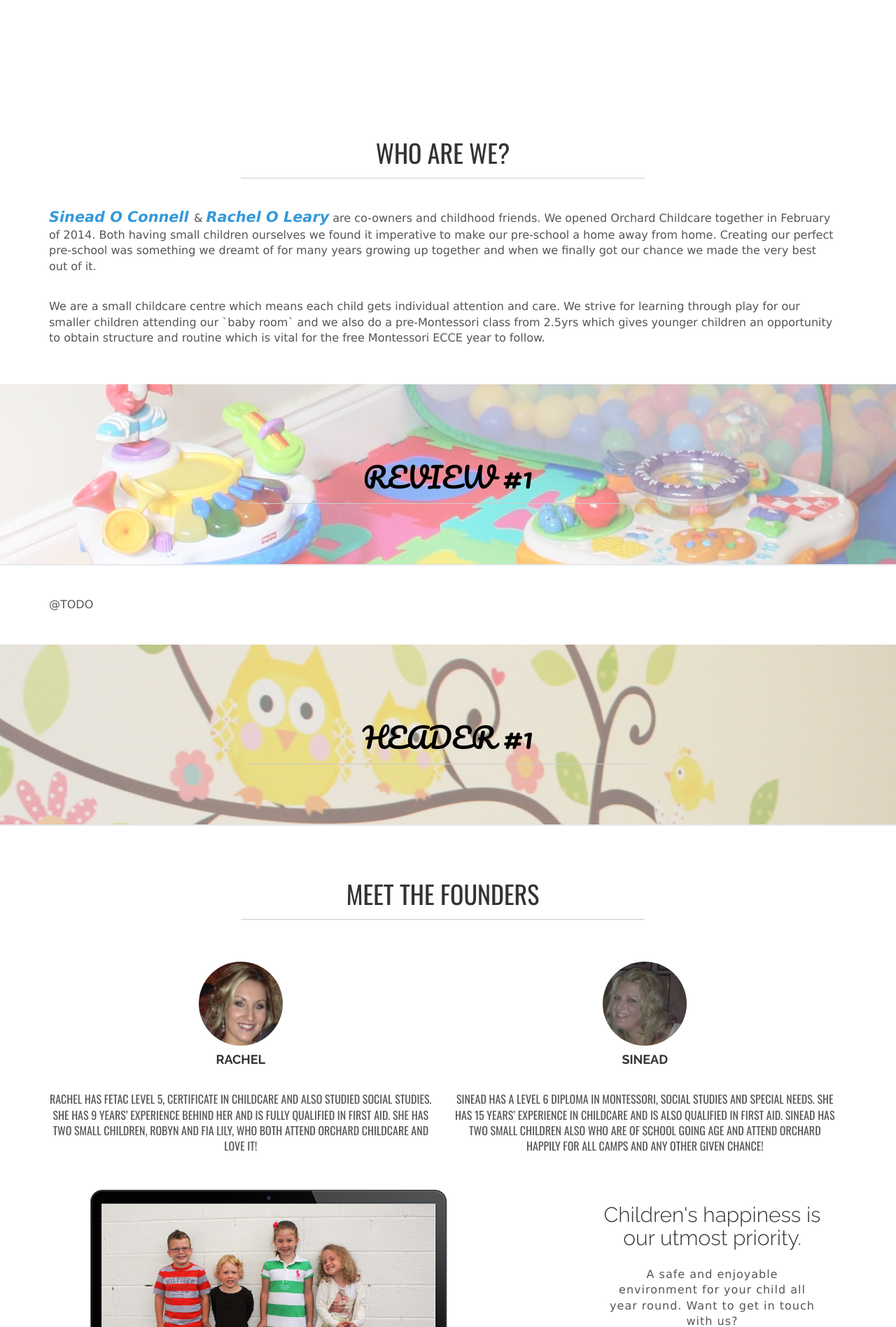
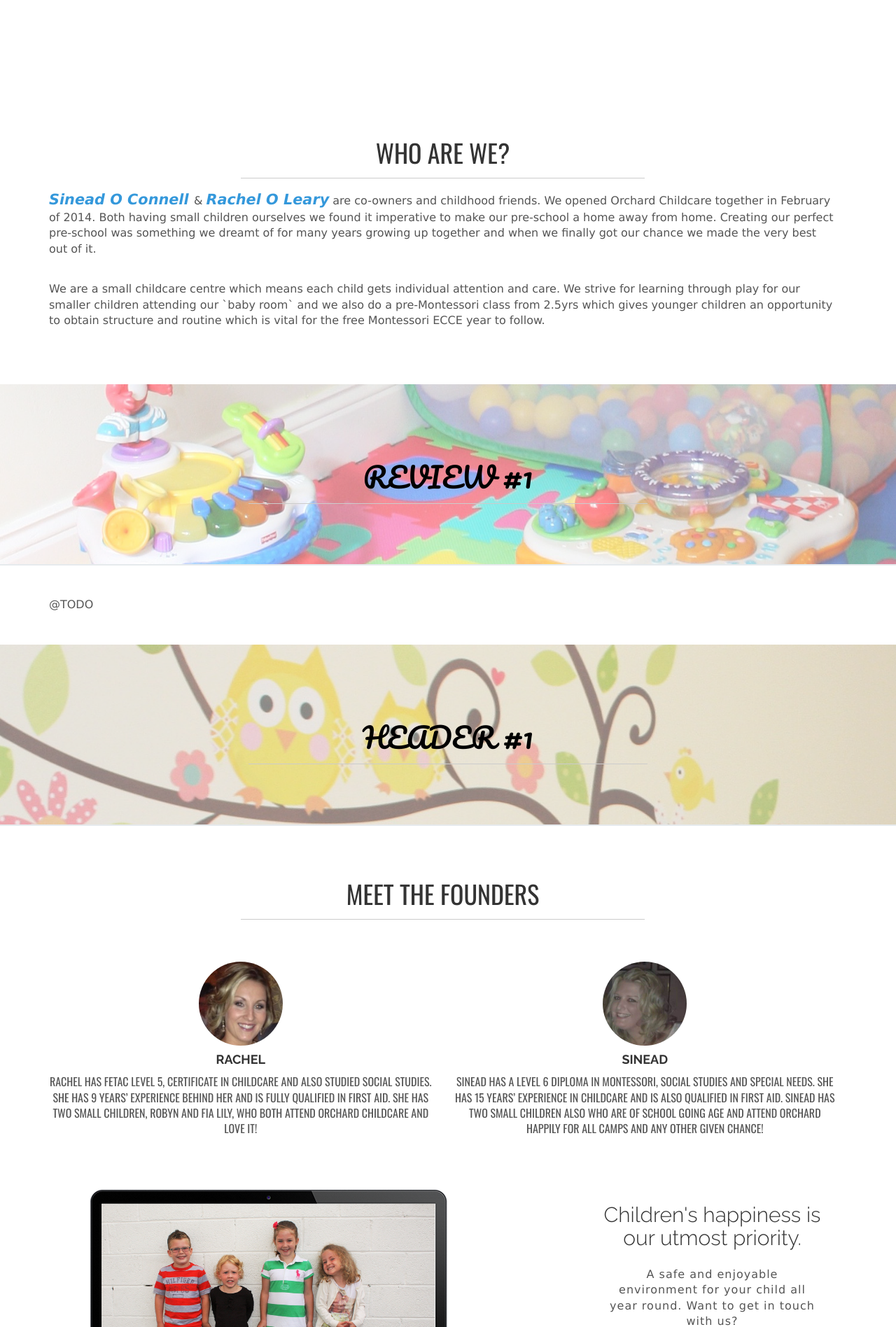
Before and after one commit to NomadicWeb/orchardchildcare.ie, a WordPress theme: template orchard_theme/index.php in a window 1280 px wide. Shown: the part 479-2375 px from the top of the page at 70% size. Run offline with PHP 8.4 and a stand-in for WordPress, Linux system fonts and the light colour scheme; the site name, menu and one post (Sample post) are stand-ins, and other content is empty.

Commit message:
fix for team spacing

```diff
--- a/orchard_theme/assets/css/main.css
+++ b/orchard_theme/assets/css/main.css
@@ -373,7 +373,7 @@ a:after {
 }
 
 .white p {
-    padding-top: 25px;
+    padding-bottom: 25px;
 }
 
 /* Section Dividers */
```
